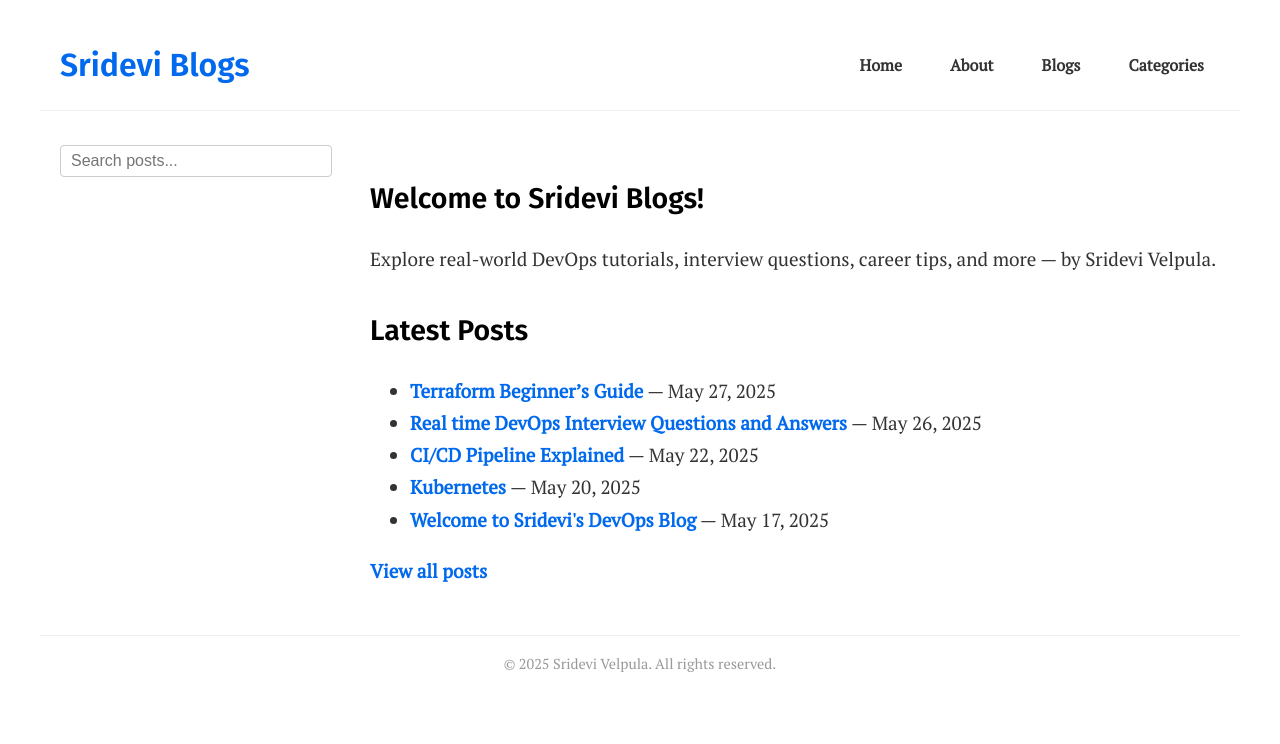
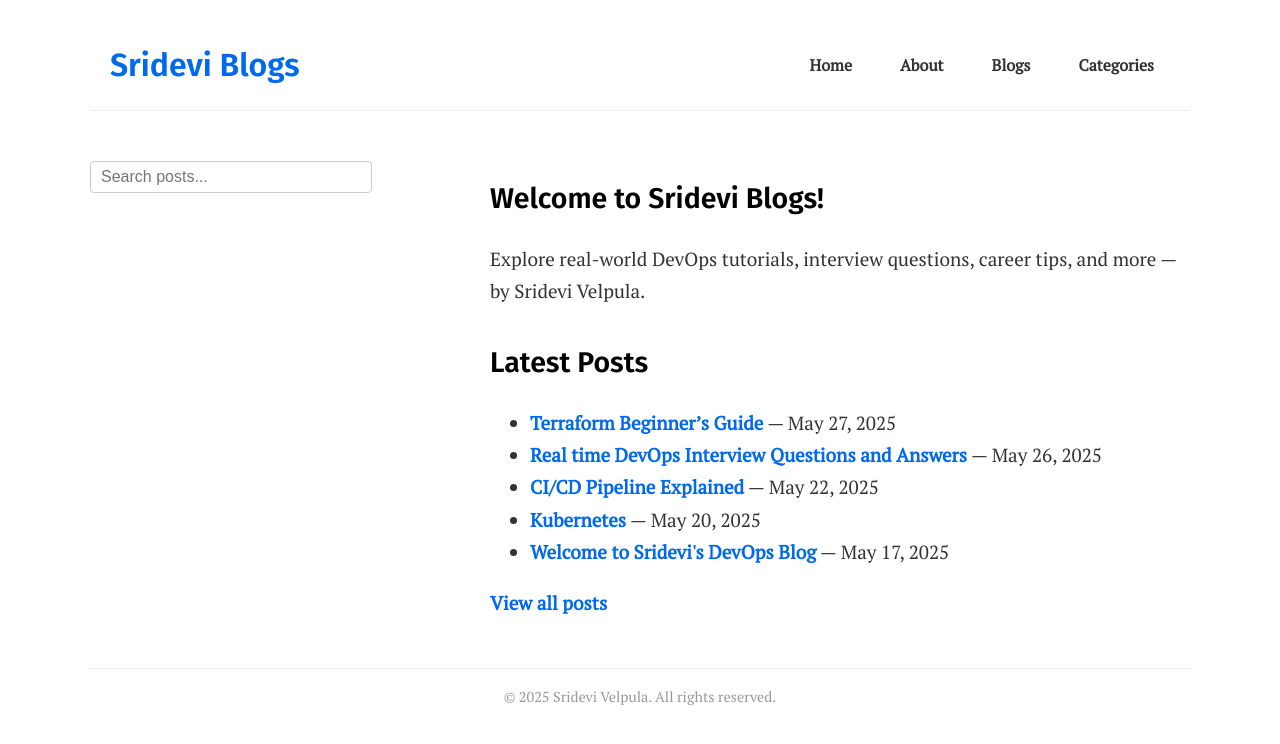
Before and after one commit to srideviblogs/srideviblogs.github.io, a Jekyll site: the page built from index.md, in a window 1280 px wide. Shown: the top 744 px of the page. Built offline with Jekyll 4.4.1, drawn with Linux system fonts in a browser that asks for light colours.

Commit message:
Update custom.css

```diff
--- a/assets/css/custom.css
+++ b/assets/css/custom.css
@@ -10,7 +10,7 @@ body {
   color: #333;
   background-color: #fff;
   margin: 0 auto;
-  max-width: 1200px;
+  max-width: 1100px;
   padding: 20px;
   -webkit-font-smoothing: antialiased;
   -moz-osx-font-smoothing: grayscale;
@@ -59,6 +59,7 @@ header.site-header {
   margin: 0;
 }
 
+/* Navigation */
 .site-nav {
   display: flex;
   gap: 1rem;
@@ -78,6 +79,7 @@ header.site-header {
   color: #0069ed;
 }
 
+/* Responsive menu toggle */
 .menu-toggle {
   display: none;
   font-size: 1.5rem;
@@ -90,75 +92,36 @@ header.site-header {
   border: none;
 }
 
-/* Post list styling */
-.post-list article {
-  border-bottom: 1px solid #eee;
-  padding-bottom: 1rem;
-  margin-bottom: 1rem;
+/* Layout container for main content and sidebar */
+.layout-container {
+  display: flex;
+  justify-content: space-between;
+  gap: 2rem;
 }
 
-.post-list article:last-child {
-  border-bottom: none;
-  margin-bottom: 0;
-  padding-bottom: 0;
+.main-content {
+  flex: 1 1 auto;
+  max-width: 700px;
 }
 
-.post-list .excerpt {
-  color: #666;
-  font-size: 1rem;
+.sidebar-right {
+  flex: 0 0 280px;
 }
 
-/* Footer */
-.site-footer {
-  margin-top: 3rem;
-  border-top: 1px solid #eee;
-  padding-top: 1rem;
-  font-size: 0.9rem;
-  color: #999;
-  text-align: center;
+.search-box {
+  margin-top: 1rem;
 }
 
-/* ===== New Layout Styles ===== */
-/* Layout wrapper for main content and sidebar */
-.layout-container {
-  display: flex;
-  justify-content: flex-start;
-  align-items: flex-start;
-  max-width: 1280px; /* increased max-width */
-  margin: 0 auto;
-  padding: 0 20px;
-  gap: 60px; /* more space between content and sidebar */
-}
-
-/* Main content */
-.main-content {
-  flex: 1;
-  max-width: 850px; /* widened content area */
-}
-
-/* Right sidebar */
-.sidebar-right {
-  width: 250px;
-  flex-shrink: 0;
-  margin-left: auto; /* pushes it to the right edge */
-}
-
-/* Search box in right sidebar */
-.search-box {
-  position: sticky;
-  top: 80px;
-}
-
-/* Search input field */
+/* Search input styles */
 .search-input {
   padding: 6px 10px;
   width: 100%;
+  max-width: 260px;
   border-radius: 4px;
   border: 1px solid #ccc;
   font-size: 1rem;
 }
 
-/* Search results box */
 .search-results {
   position: absolute;
   top: 100%;
@@ -192,7 +155,35 @@ header.site-header {
   text-decoration: underline;
 }
 
-/* ===== Responsive Mobile Fixes ===== */
+/* Post list styling */
+.post-list article {
+  border-bottom: 1px solid #eee;
+  padding-bottom: 1rem;
+  margin-bottom: 1rem;
+}
+
+.post-list article:last-child {
+  border-bottom: none;
+  margin-bottom: 0;
+  padding-bottom: 0;
+}
+
+.post-list .excerpt {
+  color: #666;
+  font-size: 1rem;
+}
+
+/* Footer */
+.site-footer {
+  margin-top: 3rem;
+  border-top: 1px solid #eee;
+  padding-top: 1rem;
+  font-size: 0.9rem;
+  color: #999;
+  text-align: center;
+}
+
+/* ===== Responsive for Mobile Only ===== */
 @media (max-width: 768px) {
   .site-header .container {
     flex-direction: column;
@@ -217,31 +208,28 @@ header.site-header {
     display: flex;
   }
 
-  #search-container {
+  .layout-container {
+    flex-direction: column;
+    gap: 1.5rem;
+  }
+
+  .sidebar-right {
+    order: -1;
     width: 100%;
-    margin: 10px 0;
+  }
+
+  .search-box {
+    width: 100%;
     text-align: center;
   }
 
-  #search-input {
+  .search-input {
     width: 90%;
     max-width: 300px;
   }
 
-  .layout-container {
-    flex-direction: column;
-  }
-
   .main-content {
-    padding-right: 0;
-  }
-
-  .sidebar-right {
+    width: 100%;
     max-width: 100%;
-    margin-top: 1rem;
-  }
-
-  .sidebar-right .search-box input {
-    width: 100%;
   }
 }
```
